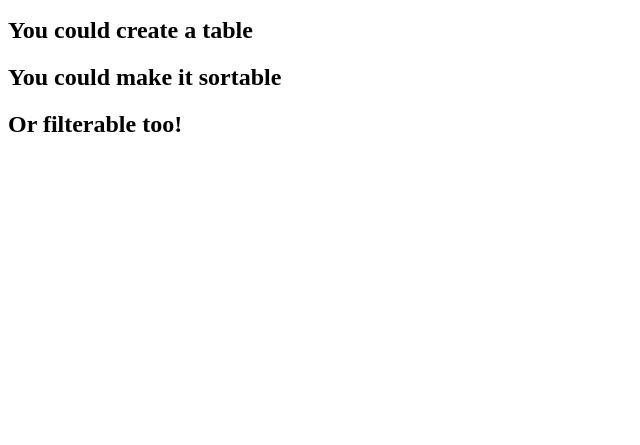
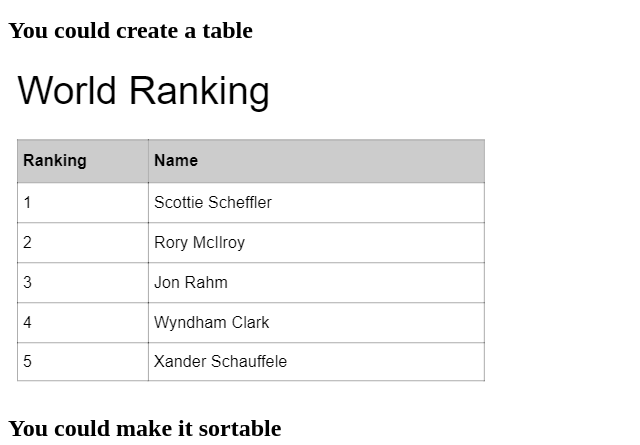
Before and after one commit to chewett/webdev_golf_learning_project, a plain HTML site: page site/index.html in a window 1280 px wide. Shown: the part 908-1353 px from the top of the page, without its empty margins (0-640 px from the left). Before the commit the page ends 1066 px from the top, so only its background shows below. Drawn offline with Linux system fonts and the light colour scheme.

Commit message:
Added table image

```diff
--- a/site/index.html
+++ b/site/index.html
@@ -44,6 +44,8 @@
 
 <h2>You could create a table</h2>
 
+<img src="sketches/basic_table.png">
+
 <h2>You could make it sortable</h2>
 
 <h2>Or filterable too!</h2>
```
Also changed, not shown: site/sketches/basic_table.png (added), 1 other file.
